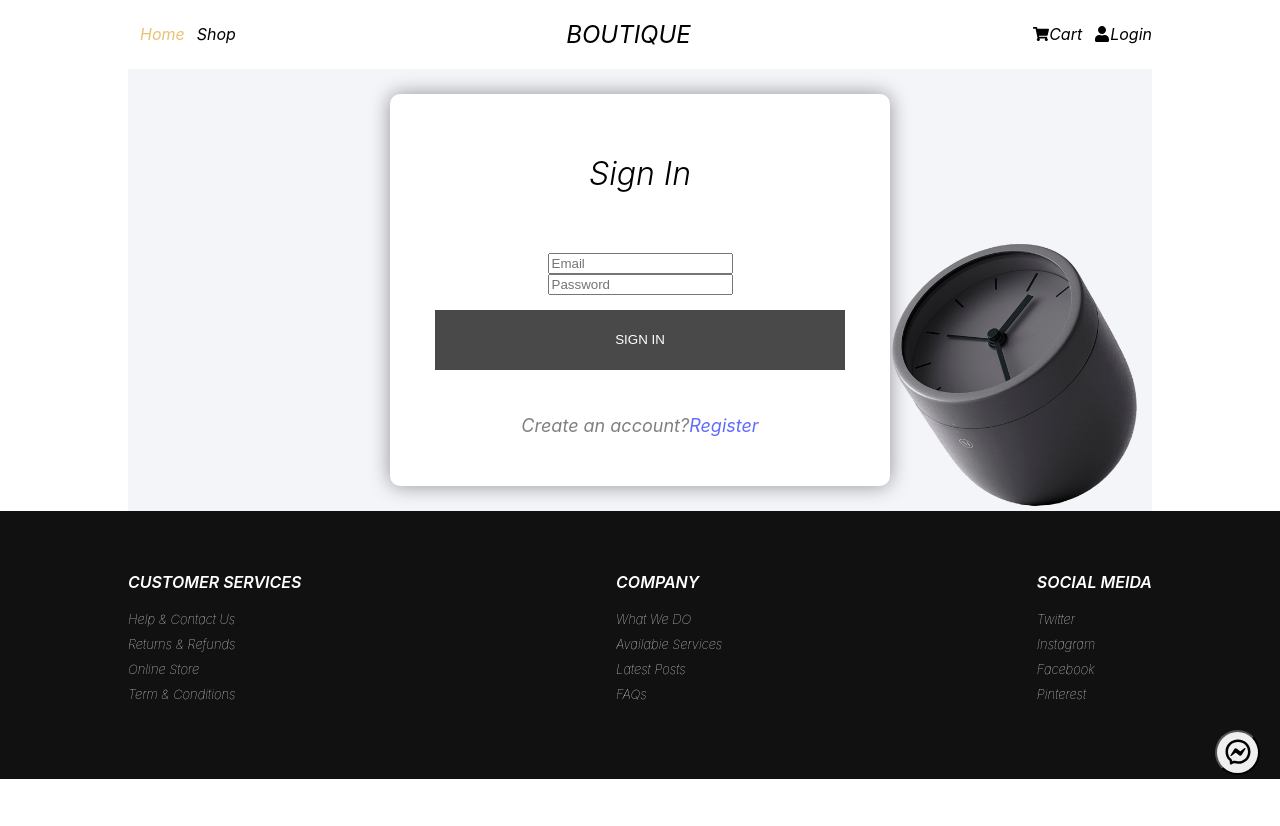
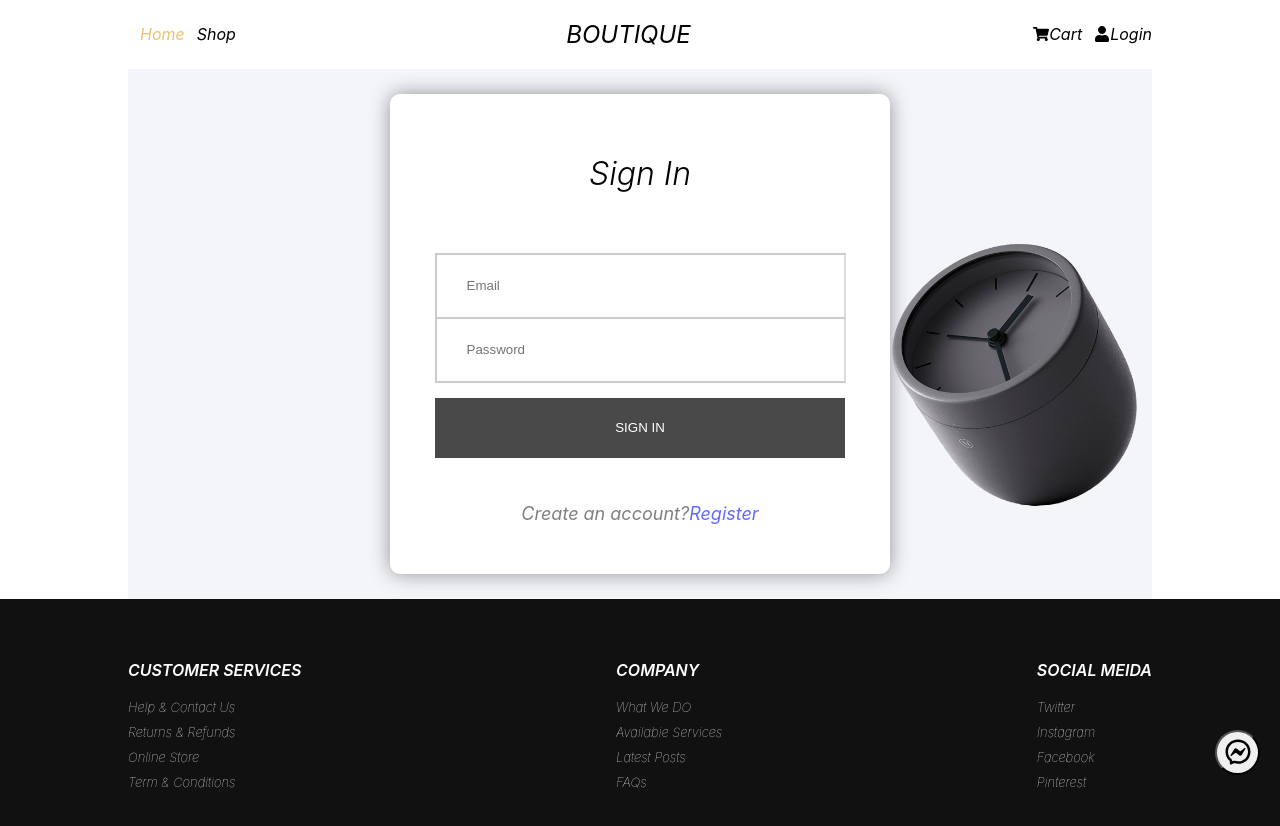
Before and after one commit to hongvukhang/ClientApp-Ecommerce, a React (Create React App) app: page /login in a window 1280 px wide. Shown: the top 826 px of the page. Before the commit the page ends 800 px from the top, so only its background shows below. Built offline with nearby package versions, Linux system fonts and the light colour scheme.

Commit message:
end date 11:06 modified register and login page

```diff
--- a/src/App.js
+++ b/src/App.js
@@ -1,5 +1,6 @@
 import { Routes, Route } from "react-router-dom";
 import React from "react";
+import axios from "axios";
 
 import "./App.css";
 import LiveChat from "./components/layout/LiveChat";
@@ -16,6 +17,7 @@ import RegisterPage from "./components/register/Register";
 import CheckoutPage from "./components/page/CheckoutPage";
 
 function App() {
+  axios.defaults.baseURL = "http://localhost:5000";
   return (
     <main>
       <Navbar />
--- a/src/components/element/Input.jsx
+++ b/src/components/element/Input.jsx
@@ -1,6 +1,6 @@
 import React from "react";
 import classes from "./Input.module.css";
-export default function Input({ cb, type, placeholder, err }) {
+export default function Input({ cb, type, placeholder, err, last }) {
   return (
     <input
       className={
@@ -8,6 +8,7 @@ export default function Input({ cb, type, placeholder, err }) {
           ? classes["form-input"]
           : `${classes["form-input"]} ${classes.error}`
       }
+      style={last && { borderBottom: "2px solid rgba(0, 0, 0, 0.2)" }}
       onChange={cb}
       type={type}
       placeholder={placeholder}
--- a/src/components/page/LoginPage.js
+++ b/src/components/page/LoginPage.js
@@ -1,69 +1,54 @@
 import { useState, useEffect } from "react";
 import { useDispatch } from "react-redux";
 import { useNavigate } from "react-router-dom";
+import axios from "axios";
+
 import classes from "../register/Register.module.css";
+import Input from "../element/Input";
 
 const LoginPage = () => {
   const navigate = useNavigate();
 
   const dispatch = useDispatch();
 
-  const [email, setEmail] = useState("");
-  const [password, setPassword] = useState("");
+  const [dataLogin, setDataLogin] = useState({ email: "", password: "" });
+  const [error, setError] = useState({ email: false, password: false });
   const [account, setAccount] = useState([]);
 
-  let curAcc;
-  useEffect(() => {
-    const userArr = JSON.parse(localStorage.getItem("items"));
-    if (userArr) {
-      setAccount(userArr);
+  const emailInputChangHandler = (e) => {
+    if (e.target.placeholder === "Email") {
+      setDataLogin(() => ({
+        ...dataLogin,
+        email: e.target.value,
+      }));
+      setError(() => ({ ...error, email: false }));
     }
-
-    const isLogin = JSON.parse(localStorage.getItem("current_account"));
-    if (isLogin) {
-      navigate("/");
-      dispatch({ type: "ON_LOGIN" });
+    if (e.target.placeholder === "Password") {
+      setDataLogin(() => ({
+        ...dataLogin,
+        password: e.target.value,
+      }));
+      setError(() => ({ ...error, password: false }));
     }
-  }, []);
-
-  const emailInputChangHandler = (event) => {
-    setEmail(event.target.value);
-  };
-  const passwordInputChangHandler = (event) => {
-    setPassword(event.target.value);
-  };
-
-  const validate = () => {
-    let valAcc = false;
-    if (email === "") {
-      alert("Email empty");
-      return false;
-    } else if (password === "") {
-      alert("Password empty");
-      return false;
-    } else {
-      account.map((acc) => {
-        if (acc.email === email && acc.password === password) {
-          curAcc = acc;
-
-          valAcc = true;
-        }
-      });
-      if (!valAcc) {
-        alert("Incorrect email and password");
-        setPassword("");
-      }
-    }
-    return valAcc;
   };
 
   const submitHandler = (event) => {
     event.preventDefault();
-    if (validate()) {
-      dispatch({ type: "ON_LOGIN" });
-      localStorage.setItem("current_account", JSON.stringify(curAcc));
-      navigate("/");
-    }
+
+    axios.post("/login", dataLogin).then((result) => {
+      if (result.status === 203) {
+        const errData = { ...error };
+        result.data.map((err) => {
+          if (err.path === "email") {
+            errData.email = true;
+          }
+          if (err.path === "password") {
+            errData.password = true;
+          }
+        });
+        setError(errData);
+      }
+    });
   };
 
   return (
@@ -78,17 +63,18 @@ const LoginPage = () => {
         className={`${classes["form_register"]} ${classes["form_login"]}`}
       >
         <h1>Sign In</h1>
-
-        <input
-          onChange={emailInputChangHandler}
-          type="email"
-          placeholder="Email"
+        <Input
+          cb={emailInputChangHandler}
+          type={"email"}
+          placeholder={"Email"}
+          err={error.email}
         />
-        <input
-          onChange={passwordInputChangHandler}
-          type="password"
-          placeholder="Password"
-          value={password}
+        <Input
+          last={true}
+          cb={emailInputChangHandler}
+          type={"password"}
+          placeholder={"Password"}
+          err={error.password}
         />
 
         <button>SIGN IN</button>
--- a/src/components/register/Register.js
+++ b/src/components/register/Register.js
@@ -6,7 +6,6 @@ import Input from "../element/Input";
 const Register = () => {
   const navigate = useNavigate();
 
-  const [accounts, setAccounts] = useState([]);
   const [error, setError] = useState({
     fullName: false,
     email: false,
@@ -63,8 +62,7 @@ const Register = () => {
 
   const submitHandler = (event) => {
     event.preventDefault();
-    axios.post("http://localhost:5000/register", data).then((result) => {
-      console.log(result);
+    axios.post("/register", data).then((result) => {
       if (result.status === 203) {
         const errorData = { ...error };
         result.data.map((err) => {
@@ -81,6 +79,9 @@ const Register = () => {
           }
         });
         setError(errorData);
+      }
+      if (result.status === 201) {
+        navigate("/login");
       }
     });
   };
```
